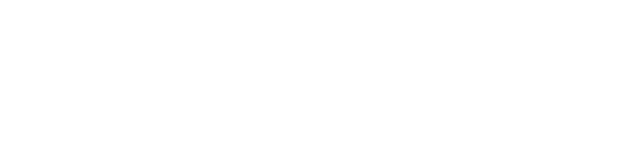
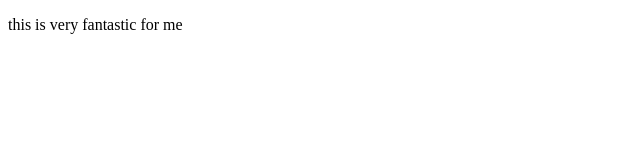
Before and after one commit to hiya00/last-time, a plain HTML site: page index.html in a window 1280 px wide. Shown: the whole page, without its empty margins (0-640 px from the left). Drawn offline with Linux system fonts and the light colour scheme.

Commit message:
paragraph added

```diff
--- a/index.html
+++ b/index.html
@@ -7,6 +7,6 @@
     <title>last time github</title>
 </head>
 <body>
-
+    <p>this is very fantastic for me </p>
 </body>
 </html>
```
